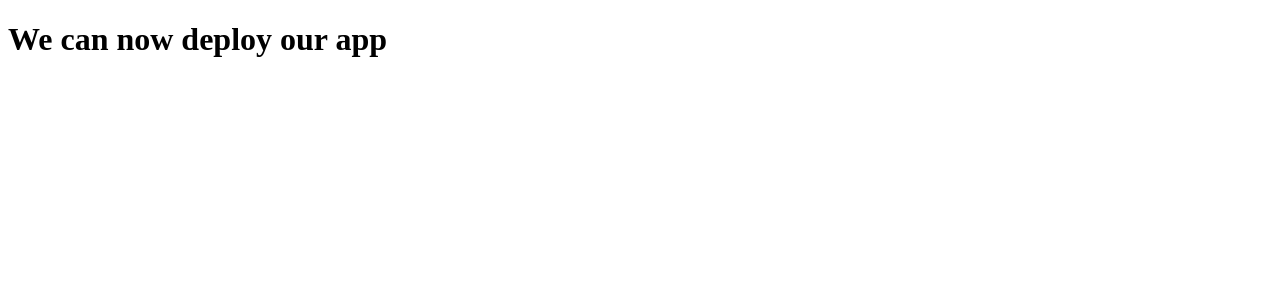
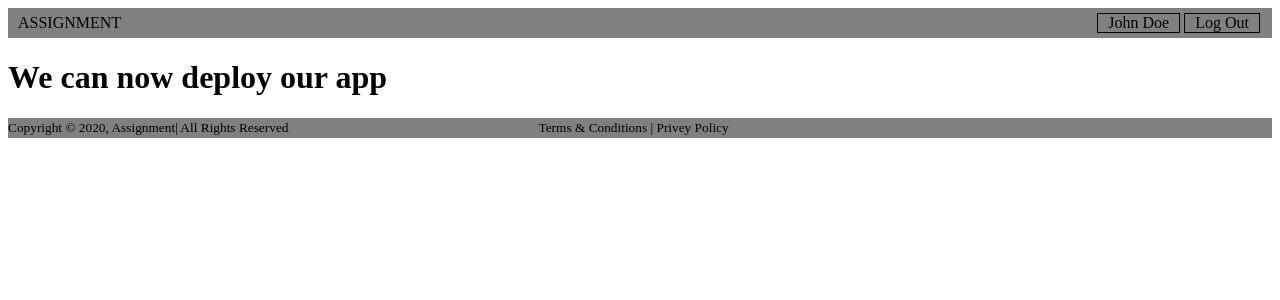
Before and after one commit to is-ma-eel/web-edu-43, a React (Create React App) app: page / in a window 1280 px wide. Shown: the top 300 px of the page. Built offline with nearby package versions, Linux system fonts and the light colour scheme.

Commit message:
header & footer

```diff
--- a/src/App.css
+++ b/src/App.css
@@ -1,7 +1,6 @@
 .App {
   text-align: center;
 }
-
 .App-logo {
   height: 40vmin;
   pointer-events: none;
--- a/src/App.js
+++ b/src/App.js
@@ -1,10 +1,14 @@
 import React from 'react';
 import './App.css';
+import Navbar from "./components/layout/Navbar";
+import Footer from "./components/layout/Footer";
 
 function App() {
   return (
     <div>
+      <Navbar />
       <h1>We can now deploy our app</h1>
+      <Footer />
     </div>
   );
 }
--- a/src/components/layout/Footer.js
+++ b/src/components/layout/Footer.js
@@ -1,7 +1,19 @@
 import React from 'react';
+import "./layout.css";
 
 const Footer = () => {
-  return <p>Footer</p>;
+  return (
+    <div>
+      <footer>
+        <small className="footer-1">
+        Copyright &copy; 2020, Assignment| All Rights Reserved
+        </small>
+        <small className="footer-2">
+          Terms & Conditions | Privey Policy
+        </small>
+      </footer>
+    </div>
+  );
 };
 
 export default Footer;
--- a/src/components/layout/Navbar.js
+++ b/src/components/layout/Navbar.js
@@ -1,7 +1,20 @@
 import React from 'react';
+import "./layout.css";
 
 const Navbar = () => {
-  return <p>Navbar</p>;
+  return (
+    <div className="nav-bar">
+      <div className="nav-left">
+        <span>ASSIGNMENT</span>
+      </div>
+      <div className="nav-right">
+        <ul>
+          <li><a>John Doe</a></li>
+          <li><a>Log Out</a></li>
+        </ul>
+      </div>
+    </div>
+  );
 };
 
 export default Navbar;
--- /dev/null
+++ b/src/components/layout/layout.css
@@ -0,0 +1,42 @@
+body{
+    margin: ;
+}
+
+/*header*/
+.nav-bar {
+    width: 100%;
+    height: 30px;
+    background-color: gray;
+}
+.nav-left span{
+    margin: 0;
+    padding: 6px 10px;
+    float: left;
+}
+.nav-right {
+
+}
+.nav-right ul {
+    list-style-type: none;
+    margin: 0;
+    padding: 5px 10px;
+    float: right;
+}
+.nav-right ul li{
+    float: left;
+    border: 1px solid #000000;
+    margin: 0 2px;
+}
+.nav-right ul li a{
+    display: block;
+    margin: 0 10px;
+    padding: 0;
+}
+/*Footer*/
+footer{
+    background-color: gray;
+    height: 20px;
+}
+footer .footer-1{
+    margin-right: 250px;
+}
```
Also changed, not shown: 1 other file (tests, documents, lock files or other folders).
